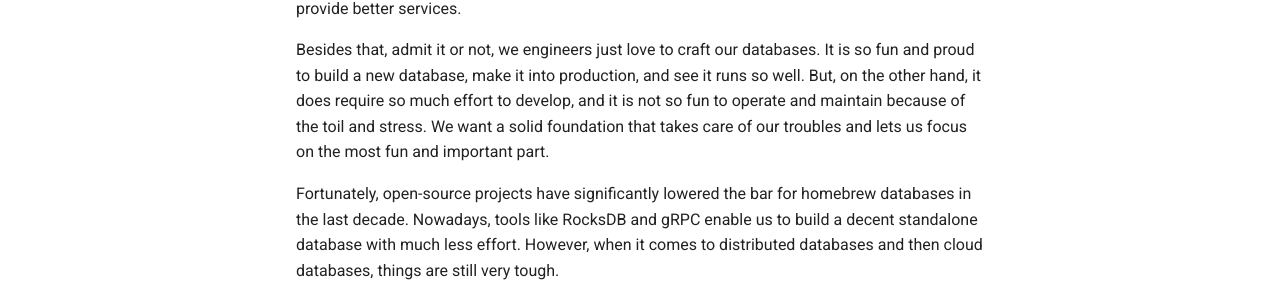
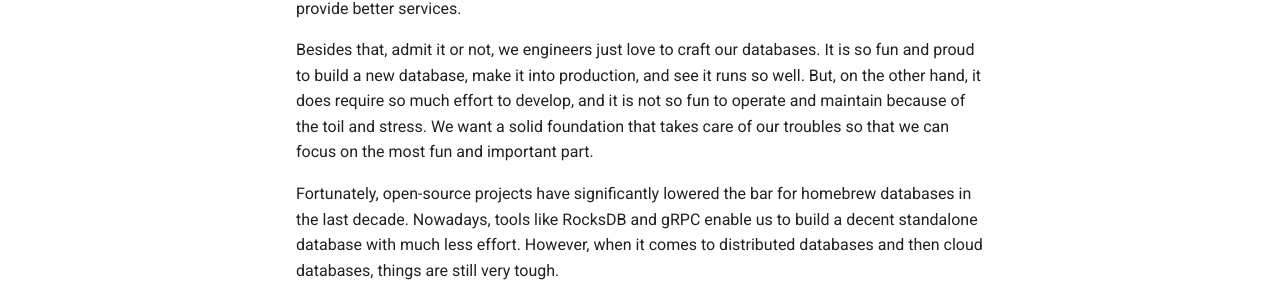
Before and after one commit to engula/engula.github.io, an MkDocs documentation site: the page built from docs/index.md, in a window 1280 px wide and 900 px high, scrolled down 535 px. Shown: the part 327-630 px from the top of the window. Built offline with MkDocs 1.6.1 and Material for MkDocs 9.7.7, drawn with Linux system fonts in a browser that asks for light colours; comment, search, counter and statistics services are not loaded.

Commit message:
Fix wording

```diff
--- a/docs/index.md
+++ b/docs/index.md
@@ -25,7 +25,7 @@ Modern businesses are so varied but also so valuable that, sometimes, it is wort
 Besides that, admit it or not, we engineers just love to craft our databases.
 It is so fun and proud to build a new database, make it into production, and see it runs so well.
 But, on the other hand, it does require so much effort to develop, and it is not so fun to operate and maintain because of the toil and stress.
-We want a solid foundation that takes care of our troubles and lets us focus on the most fun and important part.
+We want a solid foundation that takes care of our troubles so that we can focus on the most fun and important part.
 
 Fortunately, open-source projects have significantly lowered the bar for homebrew databases in the last decade. Nowadays, tools like RocksDB and gRPC enable us to build a decent standalone database with much less effort. However, when it comes to distributed databases and then cloud databases, things are still very tough.
 
```
